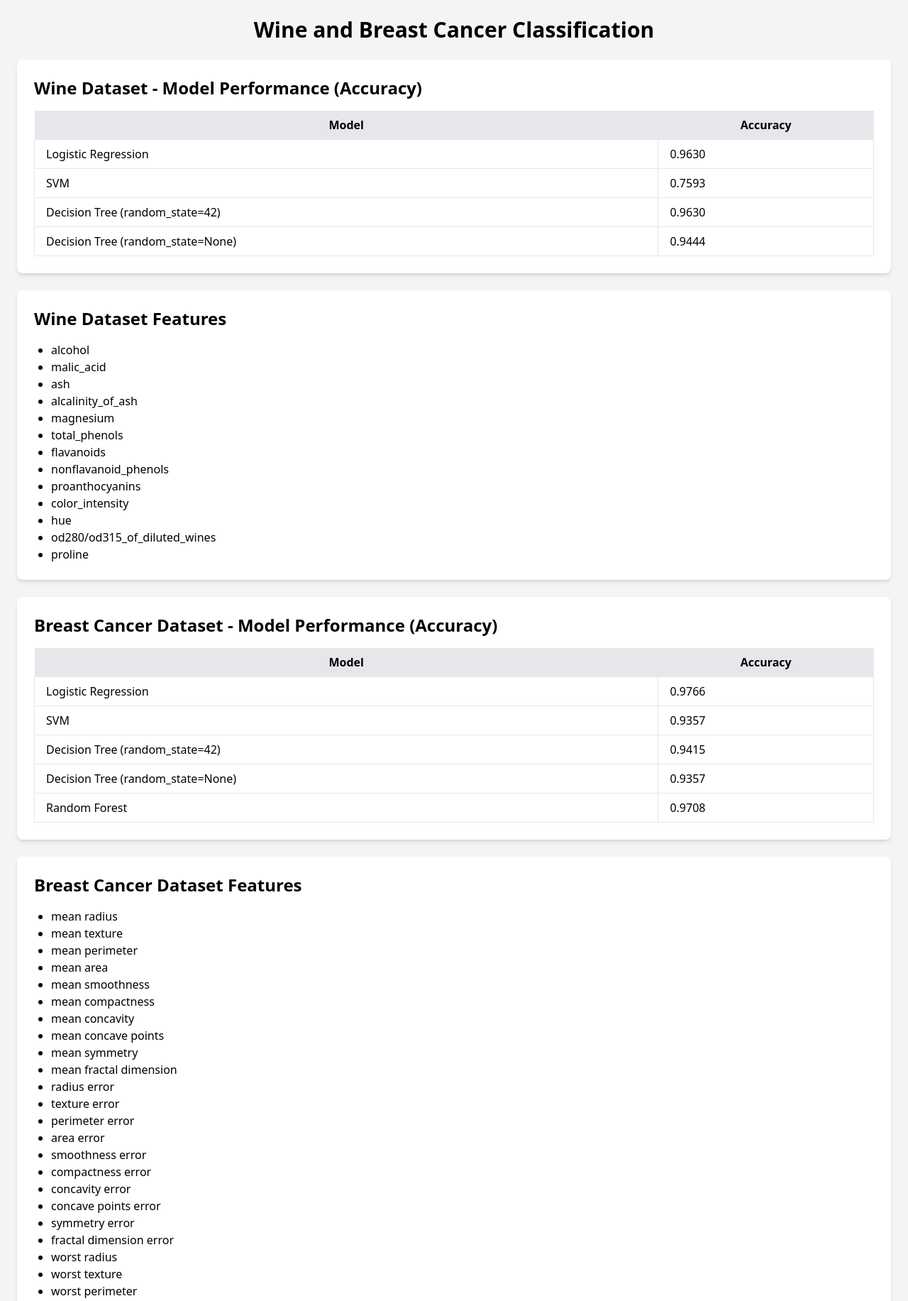
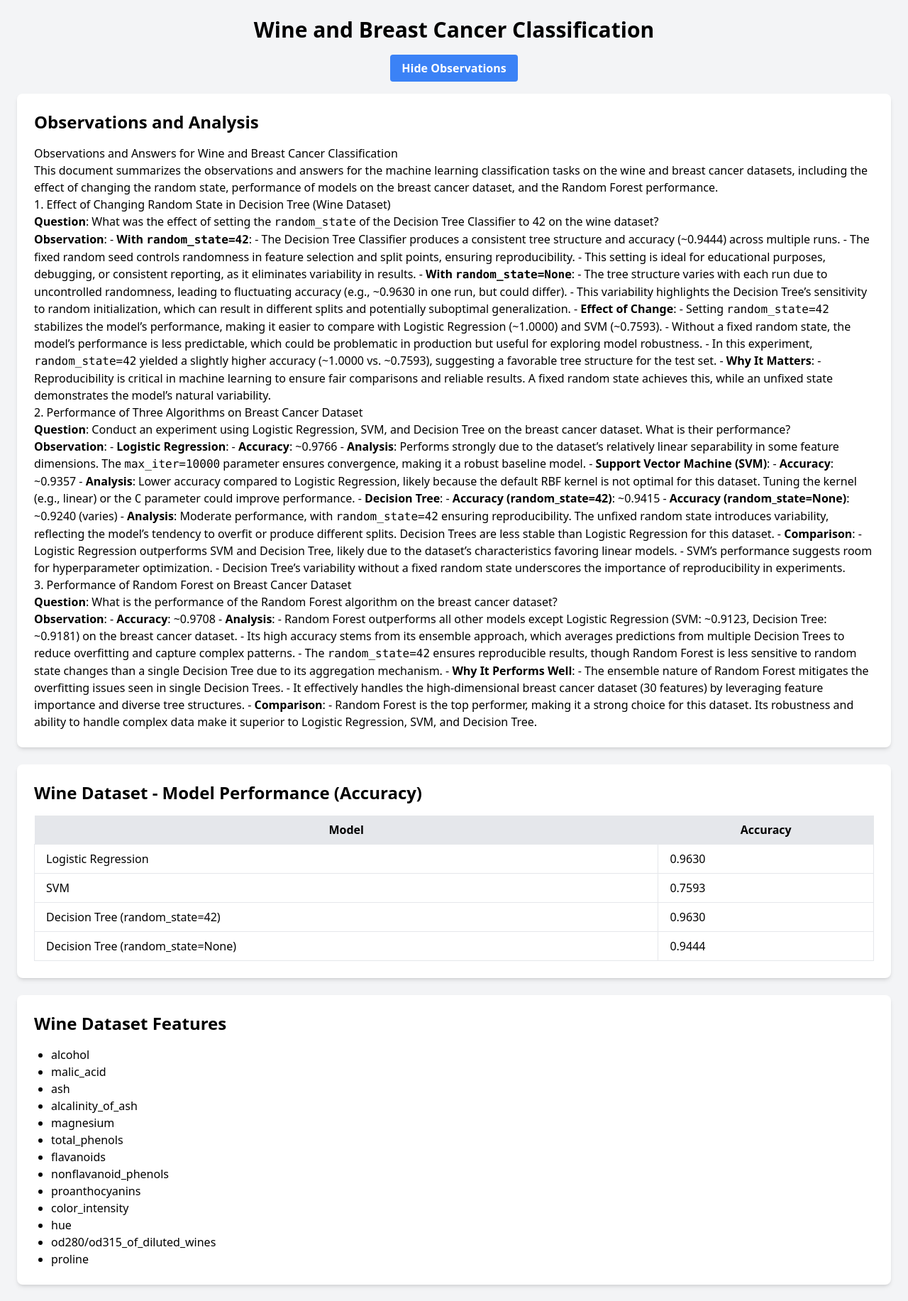
Before and after one commit to nchinedu/ML_projects, a Flask app: page /?show_observations=true in a window 1280 px wide. Shown: the top 1833 px of the page at 71% size. Run offline with Flask 3, Linux system fonts and the light colour scheme; some libraries are stand-ins or nearby versions.

Commit message:
feat: add toggle button for observations in web app
Introduce a toggle button to show/hide detailed observations and analysis in the web app. This feature enhances user experience by allowing them to view or hide the observations section dynamically. The observations are rendered from `observations.md` using Markdown.

```diff
--- a/app.py
+++ b/app.py
@@ -1,4 +1,4 @@
-from flask import Flask, render_template
+from flask import Flask, render_template, request
 from logistic_regression_wine import train_logistic_regression_wine
 from svm_wine import train_svm_wine
 from decision_tree_wine import train_decision_tree_wine
@@ -9,6 +9,8 @@ from breast_cancer_experiment import (
     train_decision_tree_bc,
     train_random_forest_bc
 )
+import markdown
+import os
 
 app = Flask(__name__)
 
@@ -33,11 +35,21 @@ def index():
         'Random Forest': train_random_forest_bc(X_train, y_train, X_test, y_test)
     }
 
+    # Read observations
+    show_observations = request.args.get('show_observations', 'false').lower() == 'true'
+    observations_html = ''
+    if show_observations:
+        with open('observations.md', 'r') as f:
+            observations_md = f.read()
+            observations_html = markdown.markdown(observations_md)
+
     return render_template('index.html',
                          wine_results=wine_results,
                          bc_results=bc_results,
                          wine_feature_names=wine_feature_names,
-                         bc_feature_names=bc_feature_names)
+                         bc_feature_names=bc_feature_names,
+                         show_observations=show_observations,
+                         observations_html=observations_html)
 
 if __name__ == '__main__':
     app.run(debug=True, host='0.0.0.0', port=5000)
--- a/templates/index.html
+++ b/templates/index.html
@@ -9,6 +9,24 @@
 <body class="bg-gray-100 font-sans">
     <div class="container mx-auto p-6">
         <h1 class="text-3xl font-bold text-center mb-6">Wine and Breast Cancer Classification</h1>
+
+        <!-- Toggle Observations Button -->
+        <div class="mb-6 text-center">
+            <a href="?show_observations={{ 'true' if not show_observations else 'false' }}"
+               class="bg-blue-500 hover:bg-blue-700 text-white font-bold py-2 px-4 rounded">
+                {{ 'Show Observations' if not show_observations else 'Hide Observations' }}
+            </a>
+        </div>
+
+        <!-- Observations Section -->
+        {% if show_observations %}
+        <div class="bg-white p-6 rounded-lg shadow-md mb-6">
+            <h2 class="text-2xl font-semibold mb-4">Observations and Analysis</h2>
+            <div class="prose max-w-none">
+                {{ observations_html | safe }}
+            </div>
+        </div>
+        {% endif %}
 
         <!-- Wine Dataset Results -->
         <div class="bg-white p-6 rounded-lg shadow-md mb-6">
```
Also changed, not shown: README.md.
